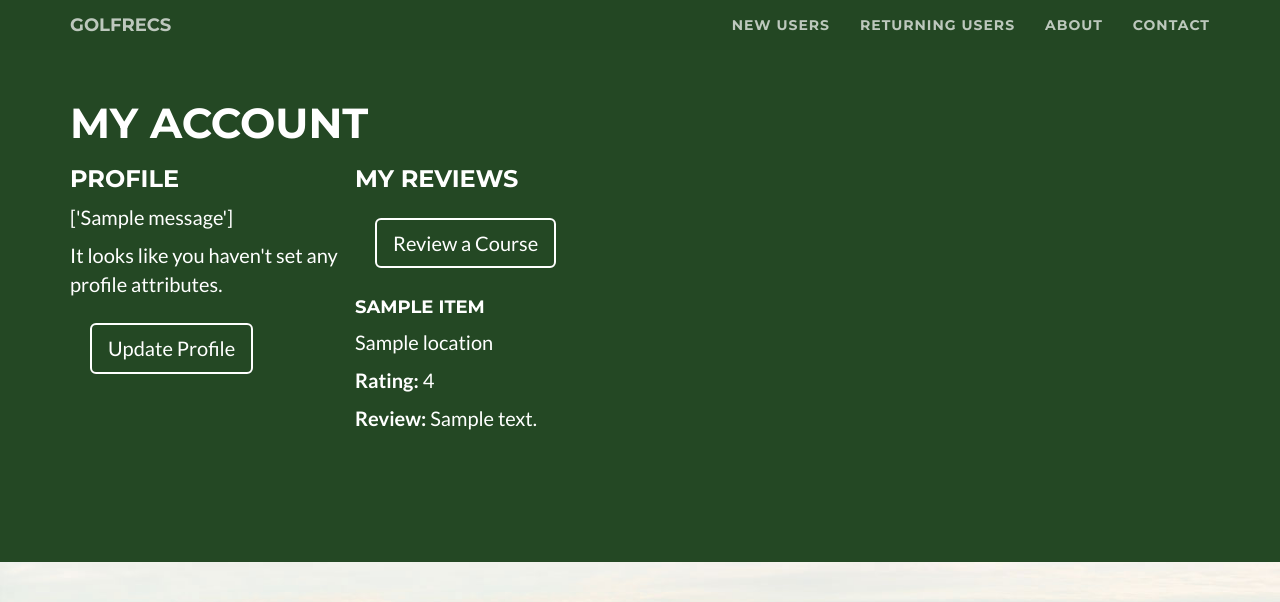
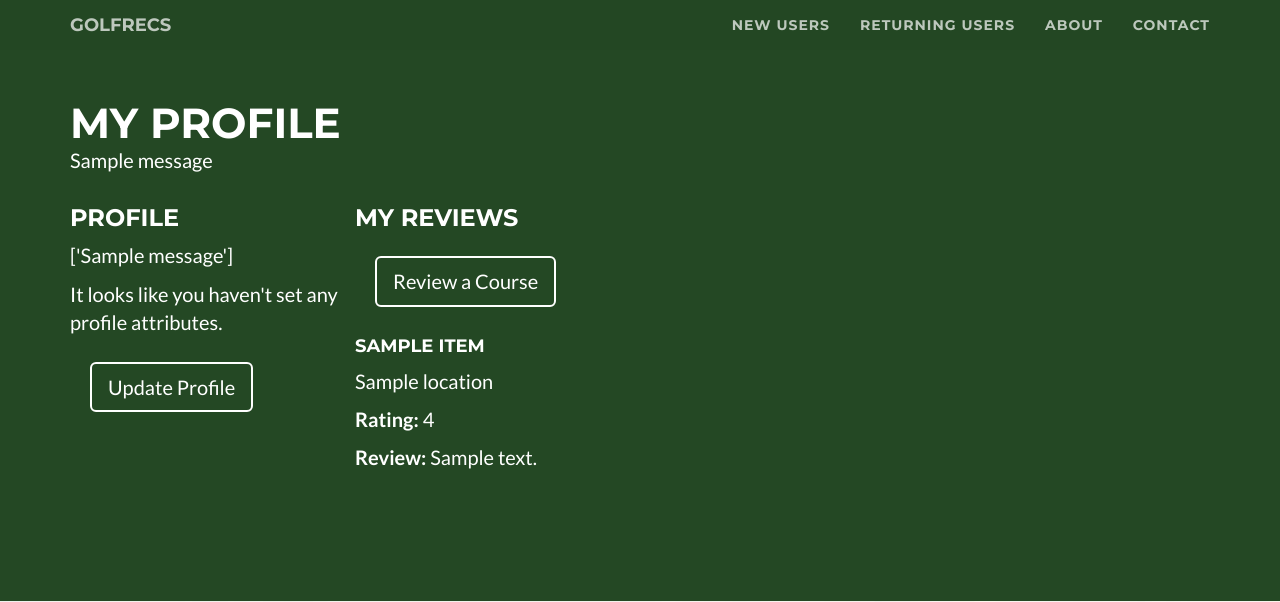
Before and after one commit to GrierPhillips/Capstone, a Python web app: template GolfRecs/application/app/templates/account.html in a window 1280 px wide. Shown: the top 602 px of the page. Run offline with Jinja, Linux system fonts and the light colour scheme; the template is opened without the code that fills it: most values are stand-ins (such as "Sample title", 1, 10 or a date in 2020); one stand-in notice (Sample message) is shown; some libraries are stand-ins or nearby versions.

Commit message:
Update handling of flashed messages in accounts.html

```diff
--- a/GolfRecs/application/app/templates/account.html
+++ b/GolfRecs/application/app/templates/account.html
@@ -8,7 +8,14 @@
   <div class="container">
     <div class="col-lg-12">
       <div class="row">
-        <h2>My Account</h2>
+        <h2>My Profile</h2>
+        {% with messages = get_flashed_messages() %}
+          {% if messages %}
+            {% for message in messages %}
+              <p>{{ message }}</p>
+            {% endfor %}
+          {% endif %}
+        {% endwith %}
       </div>
     </div>
     <div class="col-md-3">
```
